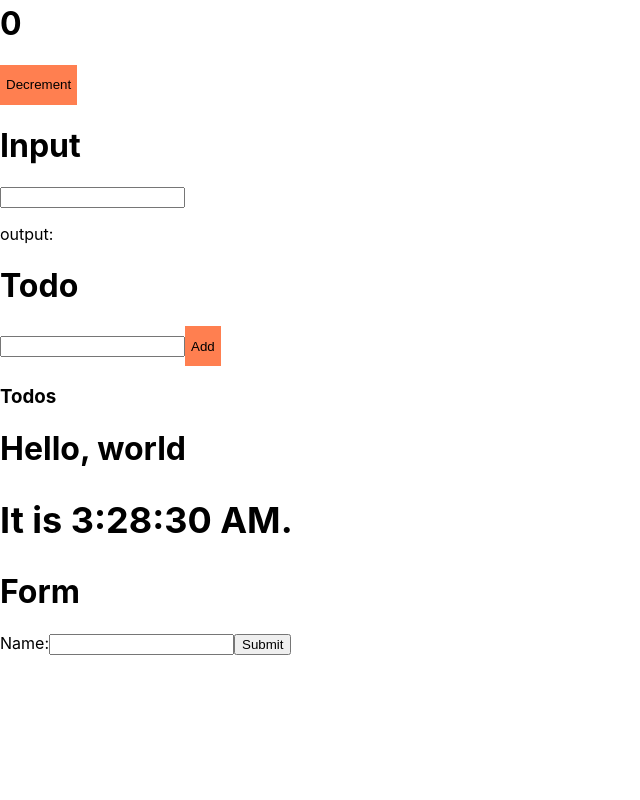
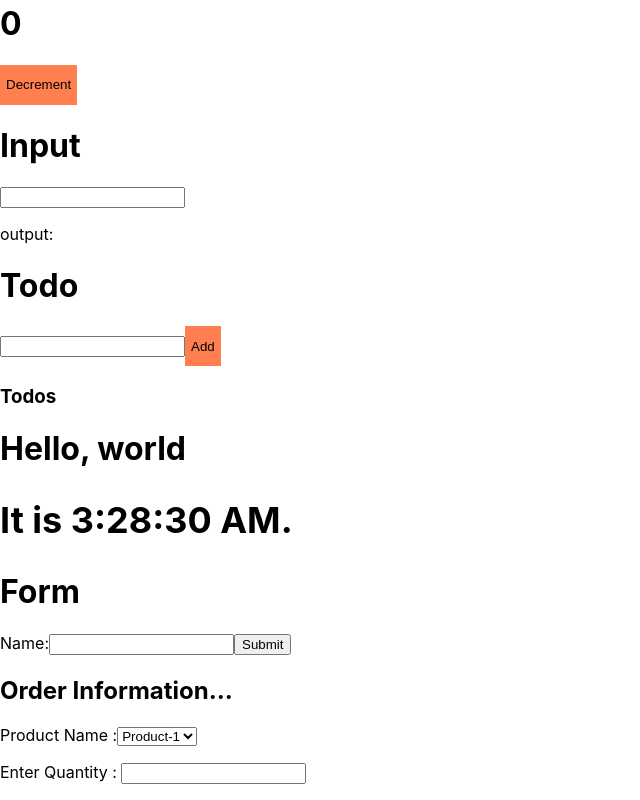
Before and after one commit to deheritage/My-App, a React (Create React App) app: page / in a window 1280 px wide. Shown: the part 237-1037 px from the top of the page, without its empty margins (0-640 px from the left). Before the commit the page ends 913 px from the top, so only its background shows below. Built offline with nearby package versions, Linux system fonts and the light colour scheme; the HTML template or start-up script is replaced by a standard one.

Commit message:
first commit

```diff
--- a/src/components/Test.jsx
+++ b/src/components/Test.jsx
@@ -100,6 +100,31 @@ const Test = () => {
         </form>
         <h1>{submitformValue}</h1>
       </div>
+
+<div>
+
+</div>
+<div style={{border:'3px solid red;'}}>
+
+<h2>Order Information...</h2>
+
+<p>
+  <label>Product Name :
+    <select>
+      <option value="Product-1">Product-1</option>
+      <option value="Product-2">Product-2</option>
+      <option value="Product-3">Product-3</option>
+    </select>
+  </label>
+</p>
+
+<p>
+<label>Enter Quantity : <input type="text">
+  </input>
+</label>
+</p>
+
+</div>
     </div>
   );
 };
```
